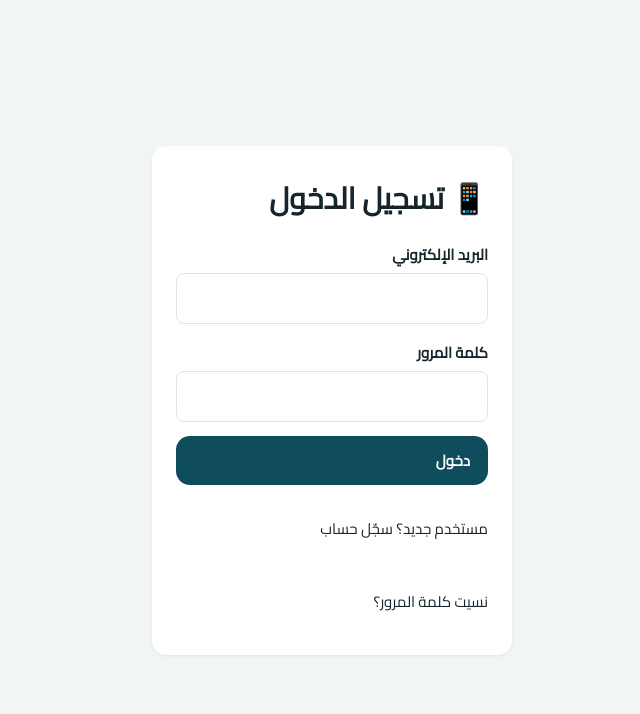
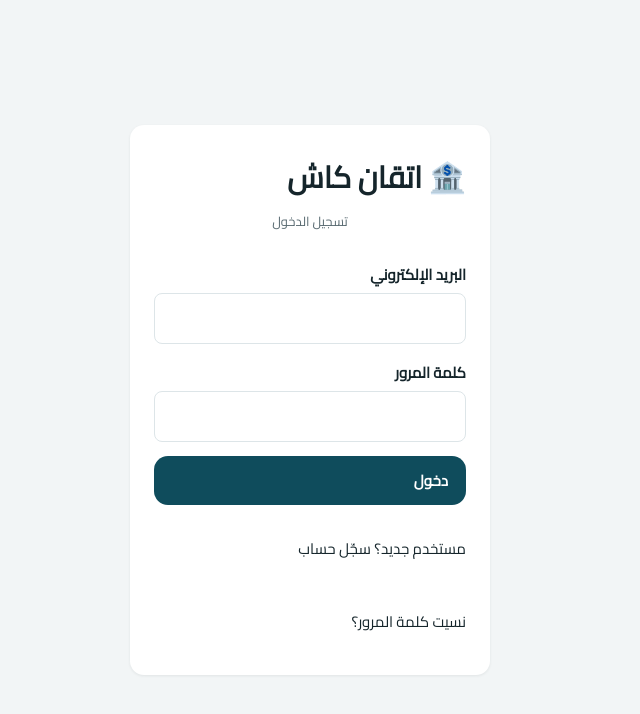
Before and after one commit to khaledwagih78/vodafone-tracker-app, a React (Vite) app: page /login in a window 1280 px wide. Shown: the top 714 px of the page, without its empty margins (393-1033 px from the left). Built offline with nearby package versions, Linux system fonts and the light colour scheme; no server answers.

Commit message:
Rebrand app as Etqan Cash (اتقان كاش)

```diff
--- a/index.html
+++ b/index.html
@@ -3,7 +3,7 @@
   <head>
     <meta charset="UTF-8" />
     <meta name="viewport" content="width=device-width, initial-scale=1.0" />
-    <title>متابعة خطوط فودافون كاش</title>
+    <title>اتقان كاش</title>
   </head>
   <body>
     <div id="root"></div>
--- a/src/App.jsx
+++ b/src/App.jsx
@@ -21,6 +21,7 @@ function Layout({ children }) {
     <div className="app-shell">
       {user && (
         <nav className="top-nav">
+          <span className="brand">🏦 اتقان كاش</span>
           <Link to="/">📱 الخطوط</Link>
           <Link to="/summary">📊 ملخص</Link>
           <Link to="/limits">📈 الحدود</Link>
--- a/src/auth/Login.jsx
+++ b/src/auth/Login.jsx
@@ -27,7 +27,10 @@ export default function Login() {
   return (
     <div className="auth-page">
       <form className="auth-card" onSubmit={handleSubmit}>
-        <h1>📱 تسجيل الدخول</h1>
+        <h1>🏦 اتقان كاش</h1>
+        <p className="hint" style={{ marginTop: -10, textAlign: "center" }}>
+          تسجيل الدخول
+        </p>
         {error && <div className="alert alert-error">{error}</div>}
         <label>
           البريد الإلكتروني
--- a/src/auth/Signup.jsx
+++ b/src/auth/Signup.jsx
@@ -40,7 +40,10 @@ export default function Signup() {
   return (
     <div className="auth-page">
       <form className="auth-card" onSubmit={handleSubmit}>
-        <h1>📱 حساب جديد</h1>
+        <h1>🏦 اتقان كاش</h1>
+        <p className="hint" style={{ marginTop: -10, textAlign: "center" }}>
+          حساب جديد
+        </p>
         {error && <div className="alert alert-error">{error}</div>}
         <label>
           البريد الإلكتروني
--- a/src/styles.css
+++ b/src/styles.css
@@ -65,6 +65,11 @@ a {
 .top-nav a,
 .top-nav .link-button {
   font-weight: 600;
+  color: var(--primary);
+}
+.top-nav .brand {
+  font-weight: 800;
+  font-size: 17px;
   color: var(--primary);
 }
 .link-button {
```
